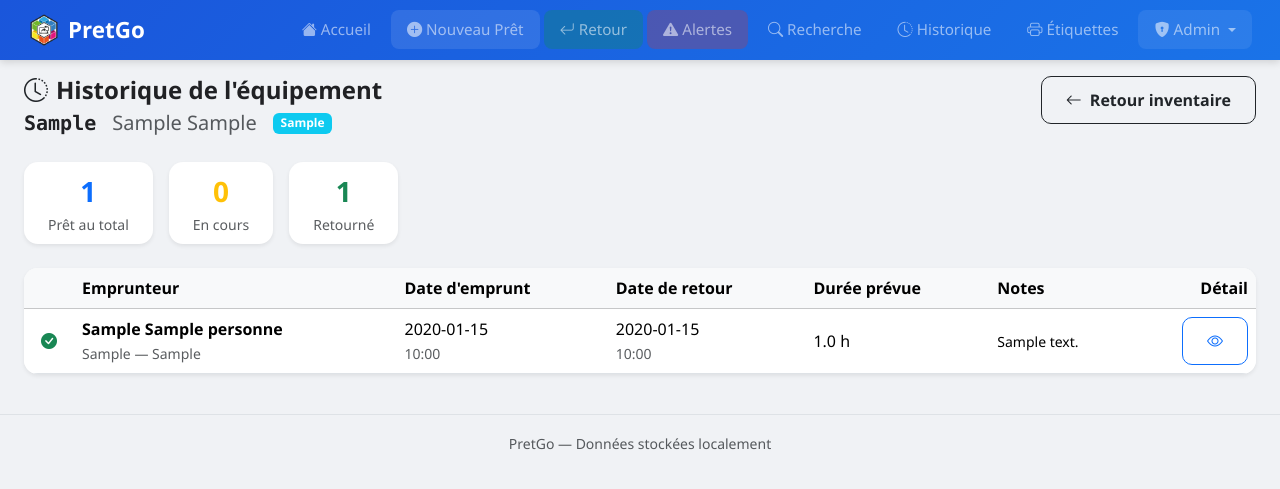
After one commit to fablabloritz-coder/PretGo, a Flask app: page /inventaire/historique/1 in a window 1280 px wide. The commit adds this page. Shown: the top 489 px of the page. Run offline with Flask 3, Linux system fonts and the light colour scheme; the visitor is signed in with stand-in values (Sample User, id 1); data comes from the database, SQL or seed files in the repository; tables that the repository leaves empty hold one stand-in row (values such as "Sample post").

Commit message:
Ajout historique des prets par equipement

```diff
--- a/app.py
+++ b/app.py
@@ -1868,6 +1868,36 @@ def admin_generer_demo():
                 (pid, descriptif, date_emprunt, date_retour, duree, mid, note)
             )
 
+        # ── Historique enrichi : plusieurs prêts passés sur certains équipements ──
+        # Environ 40% des matériels (en cours + retournés) reçoivent 2 à 4 prêts
+        # historiques supplémentaires avec des emprunteurs différents
+        indices_historique = random.sample(
+            list(range(len(valid_materiels))),
+            k=min(max(3, len(valid_materiels) * 2 // 5), len(valid_materiels))
+        )
+        for idx in indices_historique:
+            mid, type_mat, marque, modele = valid_materiels[idx]
+            descriptif = f'{marque} {modele}'
+            nb_anciens = random.randint(2, 4)
+            base_jours = 60  # on commence 60 jours dans le passé
+
+            for j in range(nb_anciens):
+                pid = random.choice(valid_personnes)
+                jours_debut = base_jours + random.randint(5, 30)
+                duree = random.choice([1, 3, 5, 7, 14])
+                jours_retour = max(base_jours, jours_debut - duree)
+                note = random.choice(notes_prets)
+                date_emprunt = (now - timedelta(days=jours_debut)).strftime('%Y-%m-%d %H:%M:%S')
+                date_retour = (now - timedelta(days=jours_retour)).strftime('%Y-%m-%d %H:%M:%S')
+
+                conn.execute(
+                    'INSERT INTO prets (personne_id, descriptif_objets, date_emprunt, '
+                    'date_retour, retour_confirme, duree_pret_jours, materiel_id, notes) '
+                    'VALUES (?, ?, ?, ?, 1, ?, ?, ?)',
+                    (pid, descriptif, date_emprunt, date_retour, duree, mid, note)
+                )
+                base_jours = jours_debut + random.randint(5, 20)
+
     conn.commit()
     conn.close()
 
@@ -2270,6 +2300,46 @@ def supprimer_materiel(mat_id):
     conn.close()
     flash('Matériel supprimé.', 'success')
     return redirect(url_for('inventaire'))
+
+
+# ============================================================
+#  HISTORIQUE D'UN ÉQUIPEMENT
+# ============================================================
+
+@app.route('/inventaire/historique/<int:mat_id>')
+@admin_required
+def historique_materiel(mat_id):
+    """Affiche l'historique chronologique de tous les prêts d'un équipement."""
+    conn = get_db()
+
+    materiel = conn.execute(
+        'SELECT * FROM inventaire WHERE id = ?', (mat_id,)
+    ).fetchone()
+
+    if not materiel:
+        conn.close()
+        flash('Matériel non trouvé.', 'danger')
+        return redirect(url_for('inventaire'))
+
+    # Tous les prêts liés à ce matériel, du plus récent au plus ancien
+    prets = conn.execute('''
+        SELECT p.*, pe.nom, pe.prenom, pe.classe, pe.categorie
+        FROM prets p
+        JOIN personnes pe ON p.personne_id = pe.id
+        WHERE p.materiel_id = ?
+        ORDER BY p.date_emprunt DESC
+    ''', (mat_id,)).fetchall()
+
+    # Statistiques rapides
+    stats = {
+        'total': len(prets),
+        'en_cours': sum(1 for p in prets if not p['retour_confirme']),
+        'retournes': sum(1 for p in prets if p['retour_confirme']),
+    }
+
+    conn.close()
+    return render_template('historique_materiel.html',
+                           materiel=materiel, prets=prets, stats=stats)
 
 
 @app.route('/inventaire/importer', methods=['GET', 'POST'])
--- /dev/null
+++ b/templates/historique_materiel.html
@@ -0,0 +1,151 @@
+{% extends "base.html" %}
+{% block title %}Historique — {{ materiel.numero_inventaire }} — PretGo{% endblock %}
+
+{% block content %}
+<div class="d-flex justify-content-between align-items-start mb-4 flex-wrap gap-3">
+    <div>
+        <h1 class="page-title mb-1">
+            <i class="bi bi-clock-history text-dark"></i> Historique de l'équipement
+        </h1>
+        <div class="d-flex align-items-center gap-3 flex-wrap">
+            <span class="fw-bold font-monospace fs-5">{{ materiel.numero_inventaire }}</span>
+            {% if materiel.marque or materiel.modele %}
+            <span class="text-muted fs-5">
+                {{ materiel.marque or '' }} {{ materiel.modele or '' }}
+            </span>
+            {% endif %}
+            {% if materiel.etat == 'disponible' %}
+                <span class="badge bg-success">Disponible</span>
+            {% elif materiel.etat == 'prete' %}
+                <span class="badge bg-warning">En prêt</span>
+            {% elif materiel.etat == 'en_panne' %}
+                <span class="badge bg-danger">En panne</span>
+            {% elif materiel.etat == 'reforme' %}
+                <span class="badge bg-secondary">Réformé</span>
+            {% else %}
+                <span class="badge bg-info">{{ materiel.etat }}</span>
+            {% endif %}
+        </div>
+    </div>
+    <a href="{{ url_for('inventaire') }}" class="btn btn-outline-dark">
+        <i class="bi bi-arrow-left"></i> Retour inventaire
+    </a>
+</div>
+
+<!-- Statistiques -->
+<div class="row g-3 mb-4">
+    <div class="col-auto">
+        <div class="card border-0 shadow-sm">
+            <div class="card-body text-center py-2 px-4">
+                <div class="fs-3 fw-bold text-primary">{{ stats.total }}</div>
+                <small class="text-muted">Prêt{{ 's' if stats.total != 1 }} au total</small>
+            </div>
+        </div>
+    </div>
+    <div class="col-auto">
+        <div class="card border-0 shadow-sm">
+            <div class="card-body text-center py-2 px-4">
+                <div class="fs-3 fw-bold text-warning">{{ stats.en_cours }}</div>
+                <small class="text-muted">En cours</small>
+            </div>
+        </div>
+    </div>
+    <div class="col-auto">
+        <div class="card border-0 shadow-sm">
+            <div class="card-body text-center py-2 px-4">
+                <div class="fs-3 fw-bold text-success">{{ stats.retournes }}</div>
+                <small class="text-muted">Retourné{{ 's' if stats.retournes != 1 }}</small>
+            </div>
+        </div>
+    </div>
+</div>
+
+{% if prets %}
+<!-- Timeline des prêts -->
+<div class="card border-0 shadow-sm">
+    <div class="card-body p-0">
+        <div class="table-responsive">
+            <table class="table table-hover align-middle mb-0">
+                <thead class="table-light">
+                    <tr>
+                        <th style="width: 50px"></th>
+                        <th>Emprunteur</th>
+                        <th>Date d'emprunt</th>
+                        <th>Date de retour</th>
+                        <th>Durée prévue</th>
+                        <th>Notes</th>
+                        <th class="text-end">Détail</th>
+                    </tr>
+                </thead>
+                <tbody>
+                    {% for pret in prets %}
+                    <tr>
+                        <td class="text-center">
+                            {% if not pret.retour_confirme %}
+                                <i class="bi bi-circle-fill text-warning" title="En cours"></i>
+                            {% else %}
+                                <i class="bi bi-check-circle-fill text-success" title="Retourné"></i>
+                            {% endif %}
+                        </td>
+                        <td>
+                            <div class="fw-semibold">{{ pret.prenom }} {{ pret.nom }}</div>
+                            <small class="text-muted">
+                                {{ pret.categorie or '' }}
+                                {% if pret.classe %} — {{ pret.classe }}{% endif %}
+                            </small>
+                        </td>
+                        <td>
+                            <span class="text-nowrap">{{ pret.date_emprunt[:10] }}</span>
+                            <br>
+                            <small class="text-muted">{{ pret.date_emprunt[11:16] }}</small>
+                        </td>
+                        <td>
+                            {% if pret.retour_confirme and pret.date_retour %}
+                                <span class="text-nowrap">{{ pret.date_retour[:10] }}</span>
+                                <br>
+                                <small class="text-muted">{{ pret.date_retour[11:16] }}</small>
+                            {% elif not pret.retour_confirme %}
+                                <span class="badge bg-warning text-dark">En cours</span>
+                            {% else %}
+                                <span class="text-muted">—</span>
+                            {% endif %}
+                        </td>
+                        <td>
+                            {% if pret.duree_pret_heures %}
+                                {{ pret.duree_pret_heures }} h
+                            {% elif pret.duree_pret_jours %}
+                                {{ pret.duree_pret_jours }} jour{{ 's' if pret.duree_pret_jours != 1 }}
+                            {% else %}
+                                <span class="text-muted">Par défaut</span>
+                            {% endif %}
+                        </td>
+                        <td>
+                            {% if pret.notes %}
+                                <small>{{ pret.notes }}</small>
+                            {% else %}
+                                <span class="text-muted">—</span>
+                            {% endif %}
+                        </td>
+                        <td class="text-end">
+                            <a href="{{ url_for('detail_pret', pret_id=pret.id) }}"
+                               class="btn btn-sm btn-outline-primary" title="Voir le détail">
+                                <i class="bi bi-eye"></i>
+                            </a>
+                        </td>
+                    </tr>
+                    {% endfor %}
+                </tbody>
+            </table>
+        </div>
+    </div>
+</div>
+
+{% else %}
+<div class="empty-state">
+    <i class="bi bi-clock-history text-muted" style="font-size: 4rem;"></i>
+    <p class="mt-3 fs-5">Aucun prêt enregistré pour cet équipement</p>
+    <p class="text-muted">L'historique apparaîtra ici dès qu'un prêt sera créé avec ce matériel.</p>
+</div>
+{% endif %}
+
+{% endblock %}
--- a/templates/inventaire.html
+++ b/templates/inventaire.html
@@ -145,6 +145,10 @@
                 </td>
                 <td class="text-end">
                     <div class="d-flex gap-1 justify-content-end">
+                        <a href="{{ url_for('historique_materiel', mat_id=item.id) }}"
+                           class="btn btn-sm btn-outline-secondary" title="Historique des prêts">
+                            <i class="bi bi-clock-history"></i>
+                        </a>
                         <a href="{{ url_for('modifier_materiel', mat_id=item.id) }}"
                            class="btn btn-sm btn-outline-primary" title="Modifier">
                             <i class="bi bi-pencil"></i>
```
